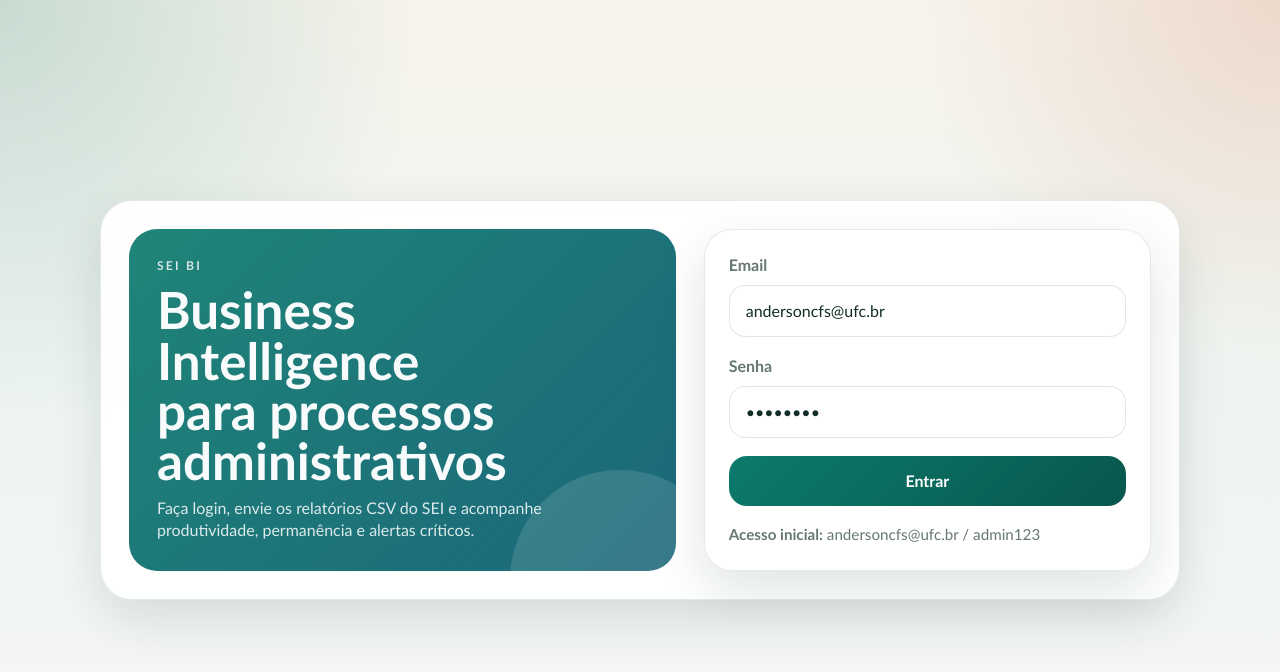
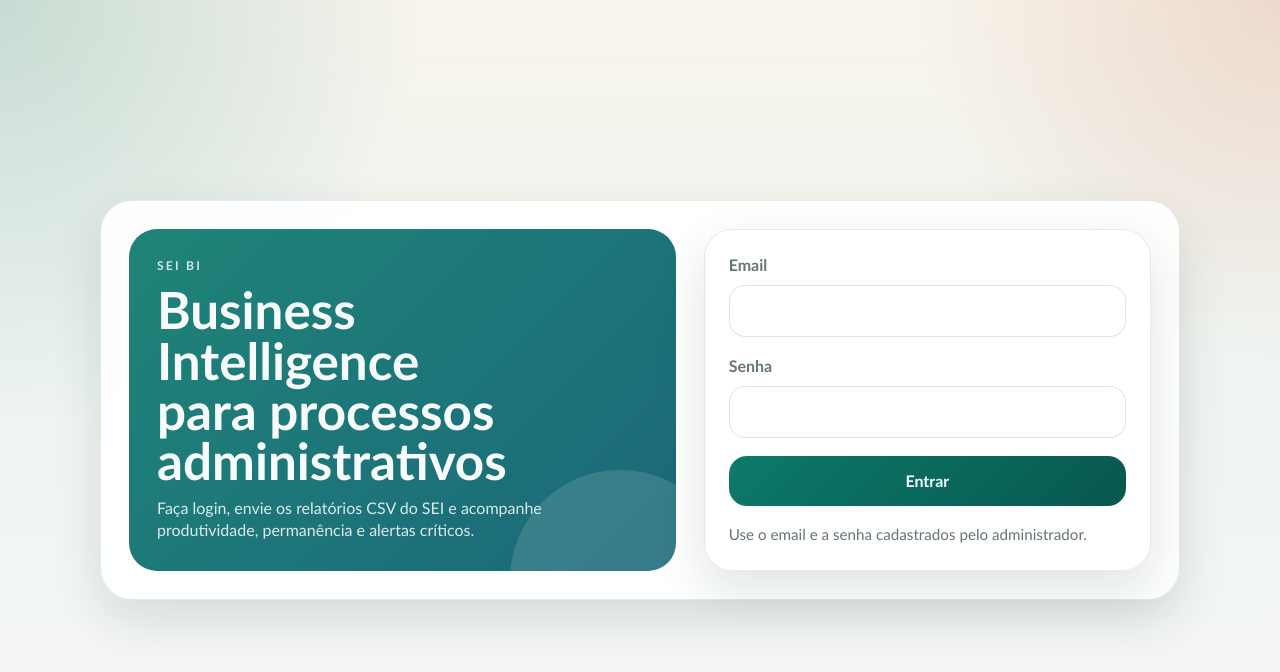
Before and after one commit to andercfs/sei-bi-copag, a React (Vite) app in the folder frontend/: page /login in a window 1280 px wide. Shown: the top 672 px of the page. Built offline with nearby package versions, Linux system fonts and the light colour scheme; no server answers.

Commit message:
fix: clear login defaults

```diff
--- a/frontend/src/pages/LoginPage.jsx
+++ b/frontend/src/pages/LoginPage.jsx
@@ -8,8 +8,8 @@ export default function LoginPage() {
   const navigate = useNavigate();
   const { login, isAuthenticated } = useAuth();
   const [form, setForm] = useState({
-    email: "andersoncfs@ufc.br",
-    password: "admin123",
+    email: "",
+    password: "",
   });
   const [error, setError] = useState("");
   const [loading, setLoading] = useState(false);
@@ -70,9 +70,7 @@ export default function LoginPage() {
             {loading ? "Entrando..." : "Entrar"}
           </button>
 
-          <div className="login-hint">
-            <strong>Acesso inicial:</strong> andersoncfs@ufc.br / admin123
-          </div>
+          <div className="login-hint">Use o email e a senha cadastrados pelo administrador.</div>
         </form>
       </div>
     </div>
```
